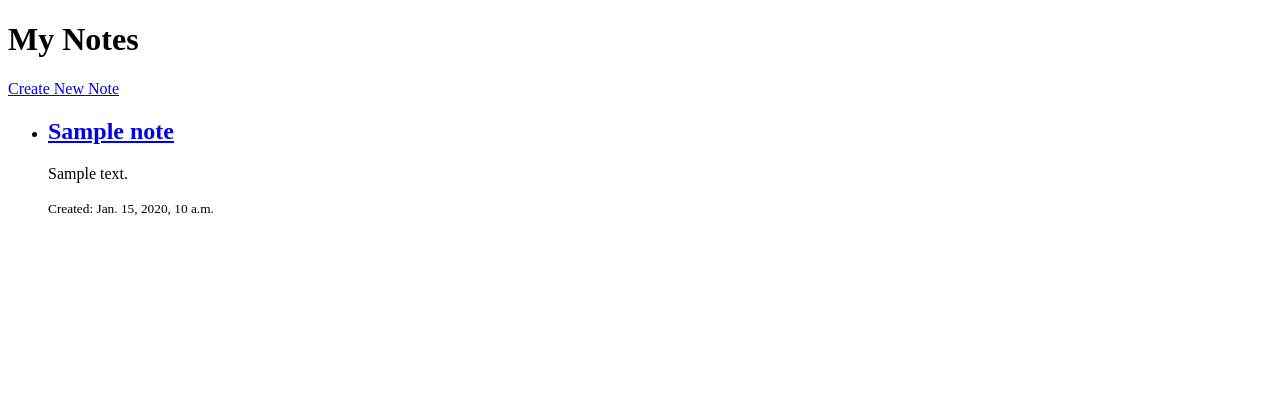
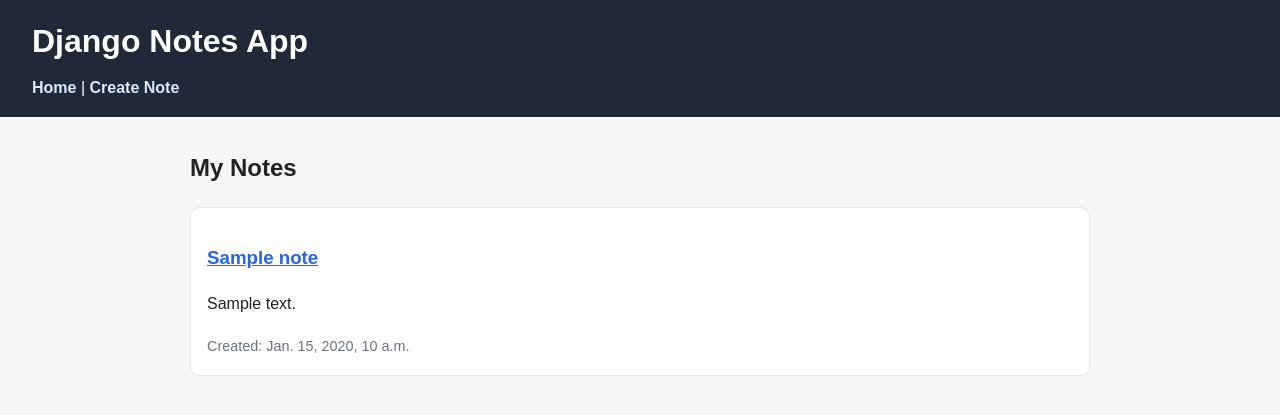
Before and after one commit to J0hn316/Django-Notes-App, a Django app: page /notes/ in a window 1280 px wide. Shown: the top 415 px of the page. Run offline with Django 5.2, Linux system fonts and the light colour scheme; tables that the repository leaves empty hold one stand-in row (values such as "Sample post").

Commit message:
Refactor templates to use base layout and add CSS styles for improved UI

```diff
--- /dev/null
+++ b/notes/static/notes/styles.css
@@ -0,0 +1,126 @@
+* {
+  box-sizing: border-box;
+}
+
+body {
+  margin: 0;
+  font-family: Arial, Helvetica, sans-serif;
+  background: #f4f6f8;
+  color: #222;
+  line-height: 1.6;
+}
+
+header {
+  background: #1f2937;
+  color: white;
+  padding: 1rem 2rem;
+}
+
+header h1 {
+  margin: 0 0 0.5rem;
+}
+
+nav a {
+  color: #dbeafe;
+  text-decoration: none;
+  font-weight: bold;
+}
+
+nav a:hover {
+  text-decoration: underline;
+}
+
+main {
+  width: min(900px, 92%);
+  margin: 2rem auto;
+}
+
+a {
+  color: #2563eb;
+}
+
+ul {
+  list-style: none;
+  padding: 0;
+}
+
+li {
+  background: white;
+  margin-bottom: 1rem;
+  padding: 1rem;
+  border-radius: 10px;
+  border: 1px solid #e5e7eb;
+}
+
+.note-card {
+  background: white;
+  padding: 1.25rem;
+  border-radius: 10px;
+  border: 1px solid #e5e7eb;
+  margin-bottom: 1rem;
+}
+
+.actions {
+  margin-top: 1rem;
+}
+
+.actions a {
+  margin-right: 0.75rem;
+}
+
+form {
+  background: white;
+  padding: 1.25rem;
+  border-radius: 10px;
+  border: 1px solid #e5e7eb;
+}
+
+form p {
+  margin-bottom: 1rem;
+}
+
+label {
+  display: block;
+  font-weight: bold;
+  margin-bottom: 0.35rem;
+}
+
+input,
+textarea {
+  width: 100%;
+  padding: 0.65rem;
+  border: 1px solid #cbd5e1;
+  border-radius: 8px;
+  font: inherit;
+}
+
+textarea {
+  min-height: 160px;
+}
+
+button {
+  background: #2563eb;
+  color: white;
+  border: none;
+  padding: 0.7rem 1rem;
+  border-radius: 8px;
+  cursor: pointer;
+  font-weight: bold;
+}
+
+button:hover {
+  background: #1d4ed8;
+}
+
+.delete-button {
+  background: #dc2626;
+}
+
+.delete-button:hover {
+  background: #b91c1c;
+}
+
+.muted {
+  color: #6b7280;
+  font-size: 0.9rem;
+}
--- /dev/null
+++ b/notes/templates/notes/base.html
@@ -0,0 +1,29 @@
+{% load static %}
+
+<!DOCTYPE html>
+<html lang="en">
+
+  <head>
+    <meta charset="UTF-8">
+    <title>{% block title %}Django Notes App{% endblock %}</title>
+    <link rel="stylesheet" href="{% static 'notes/styles.css' %}">
+  </head>
+
+  <body>
+    <header>
+      <h1>Django Notes App</h1>
+
+      <nav>
+        <a href="{% url 'notes_home' %}">Home</a>
+        |
+        <a href="{% url 'note_create' %}">Create Note</a>
+      </nav>
+    </header>
+
+    <main>
+      {% block content %}
+      {% endblock %}
+    </main>
+  </body>
+
+</html>
--- a/notes/templates/notes/notes_home.html
+++ b/notes/templates/notes/notes_home.html
@@ -1,33 +1,26 @@
-<!DOCTYPE html>
-<html lang="en">
+{% extends "notes/base.html" %}
 
-  <head>
-    <meta charset="UTF-8">
-    <title>Django Notes App</title>
-  </head>
+{% block title %}My Notes{% endblock %}
 
-  <body>
-    <h1>My Notes</h1>
-
-    <a href="{% url 'note_create' %}">Create New Note</a>
+{% block content %}
+<h2>My Notes</h2>
 
 {% if notes %}
 <ul>
   {% for note in notes %}
   <li>
-        <h2>
+    <h3>
       <a href="{% url 'note_detail' note.pk %}">
         {{ note.title }}
       </a>
-        </h2>
+    </h3>
+
     <p>{{ note.content }}</p>
-        <small>Created: {{ note.created_at }}</small>
+    <small class="muted">Created: {{ note.created_at }}</small>
   </li>
   {% endfor %}
 </ul>
 {% else %}
 <p>No notes yet.</p>
 {% endif %}
-  </body>
-
-</html>
+{% endblock %}
```
Also changed, not shown: notes/templates/notes/note_confirm_delete.html (+16 -18 lines), notes/templates/notes/note_detail.html (+16 -20 lines), notes/templates/notes/note_form.html (+5 -11 lines). Lines whose indentation alone changed are shown as unchanged.
